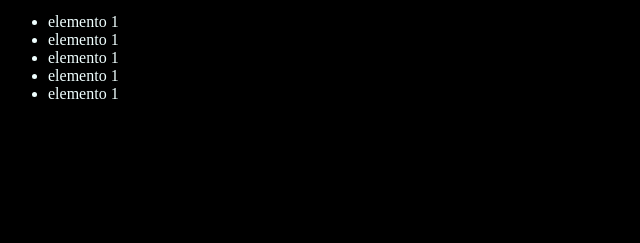
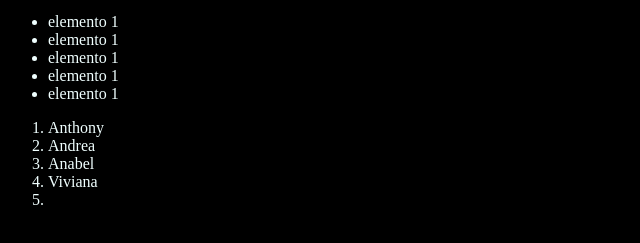
Before and after one commit to anthonycampoc/atlast-proyecto1, a plain HTML site: page index.html in a window 1280 px wide. Shown: the part 101-344 px from the top of the page, without its empty margins (0-640 px from the left). Drawn offline with Linux system fonts and the light colour scheme.

Commit message:
nombre de usuarios iniciales

```diff
--- a/index.html
+++ b/index.html
@@ -17,6 +17,13 @@
         <li>elemento 1</li>
         <li>elemento 1</li>
     </ul>
+    <ol>
+        <li>Anthony</li>
+        <li>Andrea</li>
+        <li>Anabel</li>
+        <li>Viviana</li>
+        <li></li>
+    </ol>
 
     <script src="index.js"></script>
 
```
